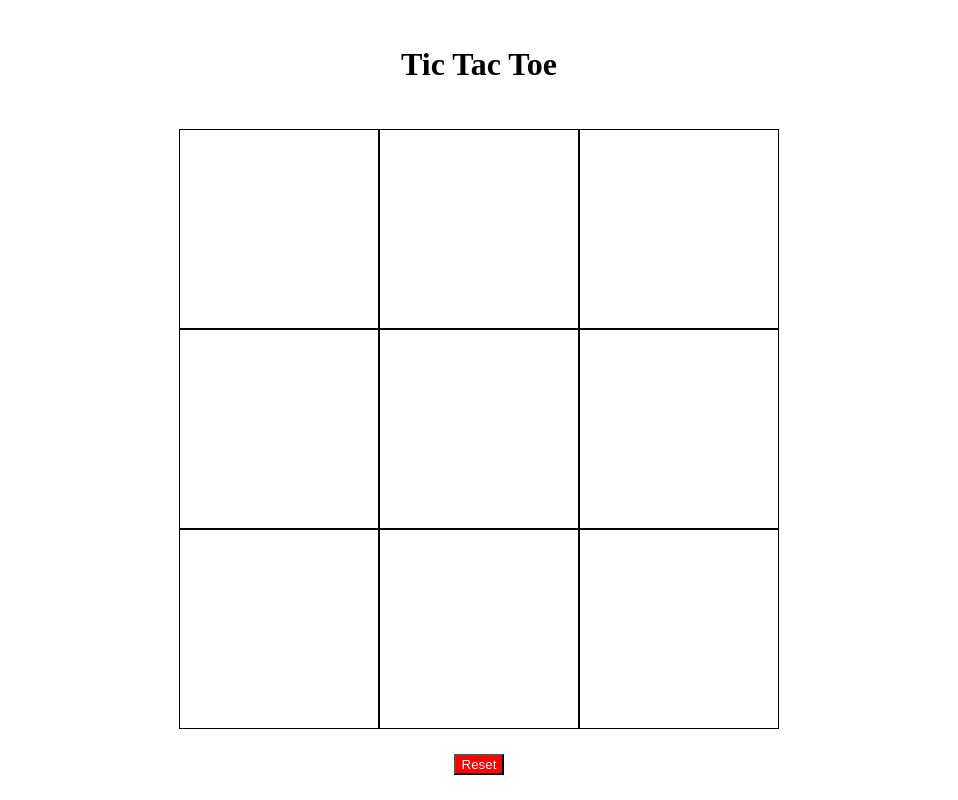
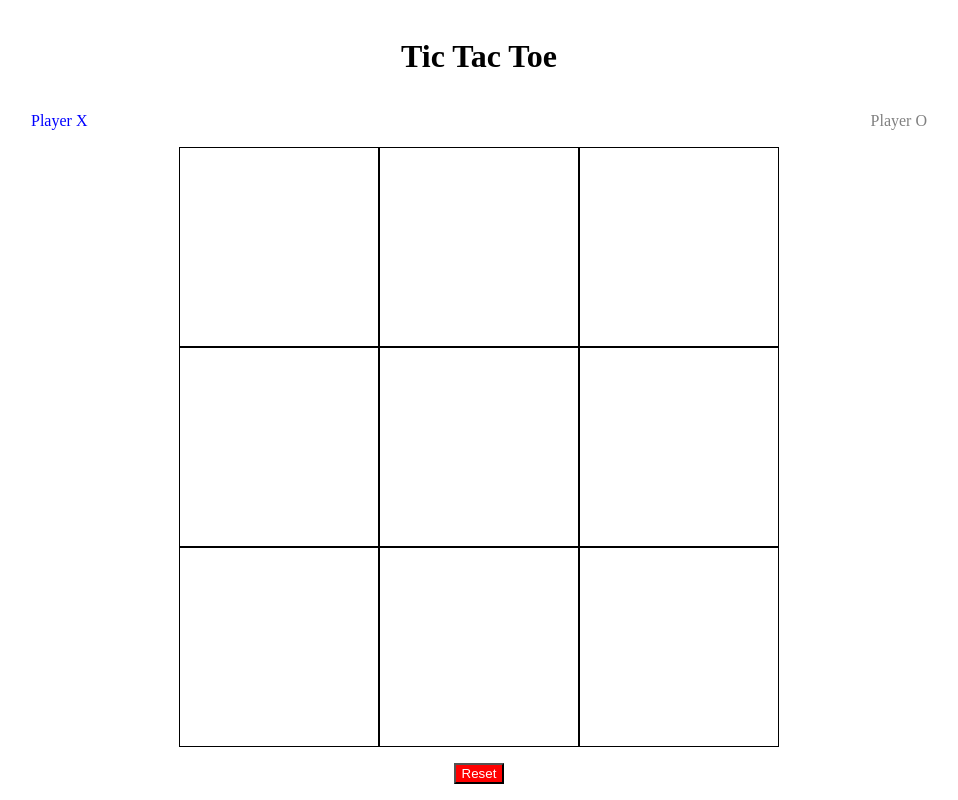
Before and after one commit to bjfett24/tic-tac-toe, a plain HTML site: page index.html in a window 1280 px wide. Both pictures are taken after a click on the button "Play Game". Shown: the whole page, without its empty margins (161-1119 px from the left). Drawn offline with Linux system fonts and the light colour scheme.

Commit message:
Add player names at the top of the board
player names change color depending on whos turn it
is

```diff
--- a/index.html
+++ b/index.html
@@ -9,6 +9,10 @@
 </head>
 <body>
     <h1 class="ticTacToeHead">Tic Tac Toe</h1>
+    <div class="players">
+        <div class="playerX">Player X</div>
+        <div class="playerO">Player O</div>
+    </div>
     <div class="gameBoard">
         <div class="gameSquare" id="0"></div>
         <div class="gameSquare" id="1"></div>
--- a/styles.css
+++ b/styles.css
@@ -31,3 +31,10 @@ body {
     color: white;
 
 }
+
+.players {
+    width: 70%;
+    display: flex;
+    justify-content: space-between;
+    /*gap: 10rem;*/
+}
--- a/ttt.js
+++ b/ttt.js
@@ -8,16 +8,20 @@ function gameSquareAction() {
                     this.textContent = 'X';
                     gameBoard.addMark('X', +this.id);
                     game.incRound();
+                    players.switchTurn();
+
                 } else {
                     this.textContent = 'O'
                     gameBoard.addMark('O', +this.id);
                     game.incRound();
+                    players.switchTurn();
                 }
             }
             let winner = game.checkGame()
             if (winner != undefined) {
                 heading.textContent = `${winner}'s Won!`;
                 heading.style.color = 'blue';
+                players.resetPlayerColor();
             }
         }
 }
@@ -109,6 +113,13 @@ const game = (function () {
         playGameButton.textContent = 'Reset';
         playGameButton.style.backgroundColor = 'red'
 
+        const playerX = players.getPlayerX();
+
+        const playerO = players.getPlayerO();
+
+        playerX.style.color = 'blue';
+        playerO.style.color = 'grey';
+
 
 
         for (square of gameSquares) {
@@ -136,6 +147,11 @@ function resetGame() {
     playGameButton.style.backgroundColor = 'green';
     heading.textContent = 'Tic Tac Toe';
     heading.style.color = 'black';
+
+    players.resetPlayerColor()
+
+
+
     for (square of game.gameSquares) {
         square.removeEventListener('click', gameSquareAction);
     }
@@ -147,3 +163,37 @@ function resetGame() {
 
 
 }
+
+const players = (function() {
+    const players = document.querySelector('.players');
+    const playerX = document.querySelector('.playerX');
+
+
+    const playerO = document.querySelector('.playerO');
+
+    const getPlayerX = () => playerX;
+
+    const getPlayerO = () => playerO;
+
+    const switchTurn = () => {
+            if (game.getRound() % 2 == 0) {
+                playerX.style.color = 'blue';
+                playerO.style.color = 'grey';
+            } else {
+                playerX.style.color = 'grey';
+                playerO.style.color = 'blue';
+            }
+        }
+
+    const resetPlayerColor = () => {
+        playerX.style.color = 'black';
+        playerO.style.color = 'black';
+    }
+
+    return { getPlayerX, getPlayerO, switchTurn, resetPlayerColor };
+
+
+
+
+
+})();
```
